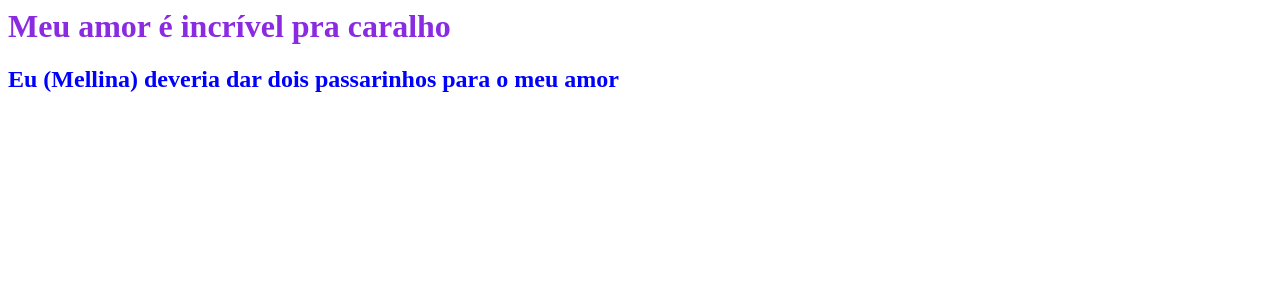
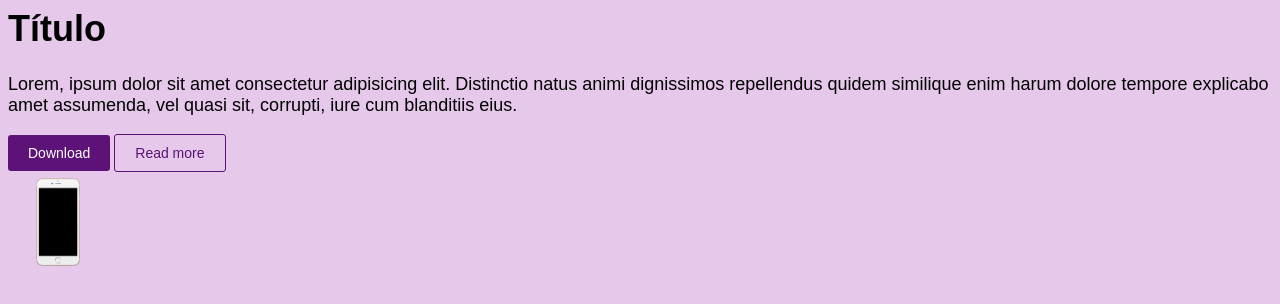
Before and after one commit to yogmel/trilha-frontend, a plain HTML site: page index.html in a window 1280 px wide. Drawn offline with Linux system fonts and the light colour scheme.

Commit message:
Primeiro exercicio

```diff
--- a/index.html
+++ b/index.html
@@ -1,13 +1,31 @@
+<!-- HTML - HyperText Markup Language -->
+
 <html lang="en">
-<head>
-    <meta charset="UTF-8">
-    <meta http-equiv="X-UA-Compatible" content="IE=edge">
-    <meta name="viewport" content="width=device-width, initial-scale=1.0">
-    <link rel="stylesheet" href="./style.css">
-    <title>Declarações para meu amor</title>
-</head>
-<body>
-    <h1>Meu amor é incrível pra caralho</h1>
-    <h2>Eu (Mellina) deveria dar dois passarinhos para o meu amor</h2>
-</body>
+
+    <head>
+        <meta charset="UTF-8" />
+        <meta http-equiv="X-UA-Compatible" content="IE=edge" />
+        <meta name="viewport" content="width=device-width, initial-scale=1.0" />
+        <!-- SEO - Search Engine Optimization -->
+        <link rel="stylesheet" href="./style.css" />
+        <title>Exercício Frontend</title>
+    </head>
+
+    <body>
+        <div>
+            <h1>Título</h1>
+            <p>Lorem, <span class="destaque">ipsum dolor sit amet</span> consectetur adipisicing elit. Distinctio natus animi dignissimos repellendus quidem similique enim harum dolore tempore explicabo amet assumenda, vel quasi sit, corrupti, iure cum blanditiis eius.</p>
+            <button class="btn btn-primary">Download</button>
+            <button class="btn btn-secondary">Read more</button>
+        </div>
+        <div>
+            <img src="./img/phone.png" />
+        </div>
+    </body>
 </html>
+
+<!--
+    <tag de abertura atributo="valor do atributo">
+        conteúdo / valor / innerHTML
+    </tag de fechamento>
+ -->
--- a/style.css
+++ b/style.css
@@ -1,6 +1,44 @@
+/* CSS - Cascading Style Sheet */
+
+body {
+    background-color: #E5C8EA;
+}
+
 h1 {
-    color: blueviolet;
+    font-family: Arial, Helvetica, sans-serif;
+    font-size: 36px;
 }
-h2 {
-    color: blue;
+
+p {
+    font-family: Arial, Helvetica, sans-serif;
+    font-size: 18px;
 }
+
+.btn {
+    padding: 10px 20px;
+    border-radius: 3px;
+    font-size: 14px;
+    border: 0;
+}
+
+.btn-primary {
+    background-color: #5D1277;
+    color: white;
+}
+
+.btn-secondary {
+    background-color: transparent;
+    color: #5D1277;
+    border: 1px solid #5D1277;
+}
+
+img {
+    width: 100%;
+    max-width: 100px;
+}
+
+/*
+seletor {
+    propriedade: valor;
+}
+*/
```
Also changed, not shown: img/phone.png (added).
